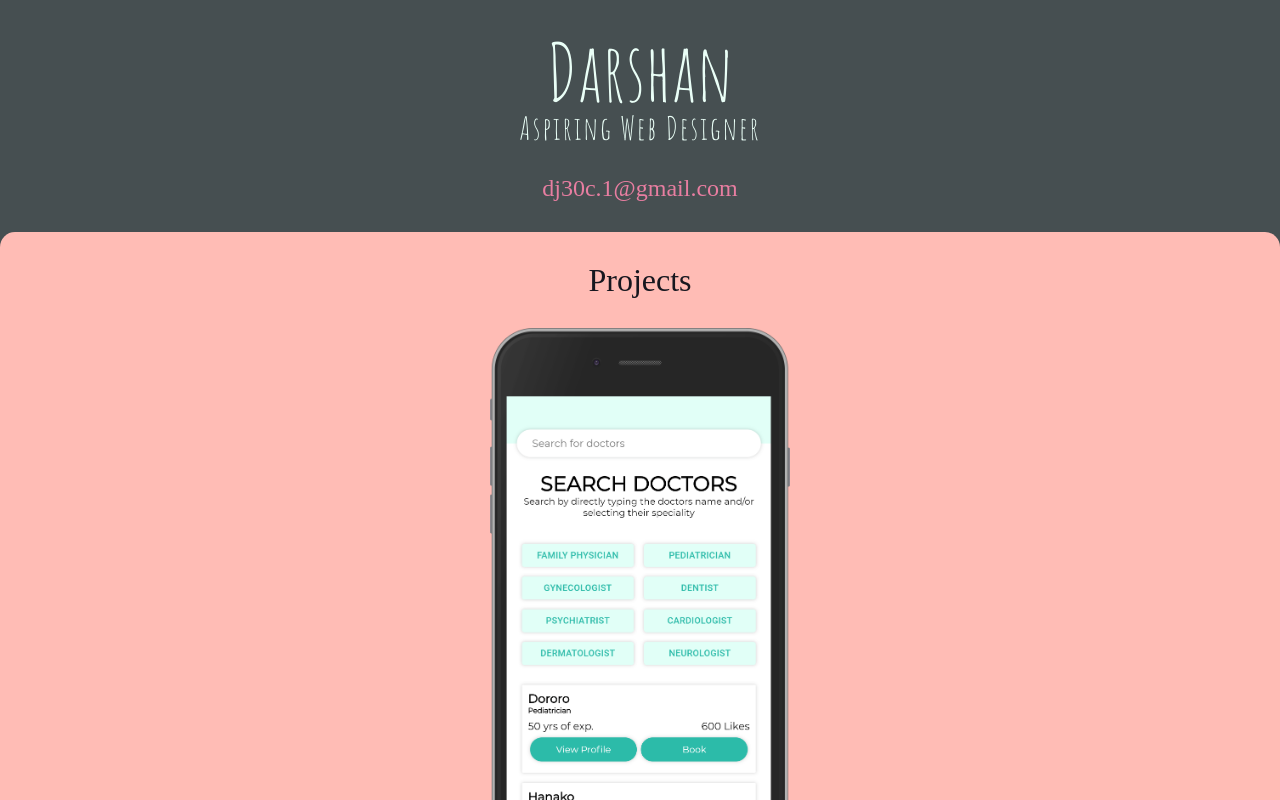
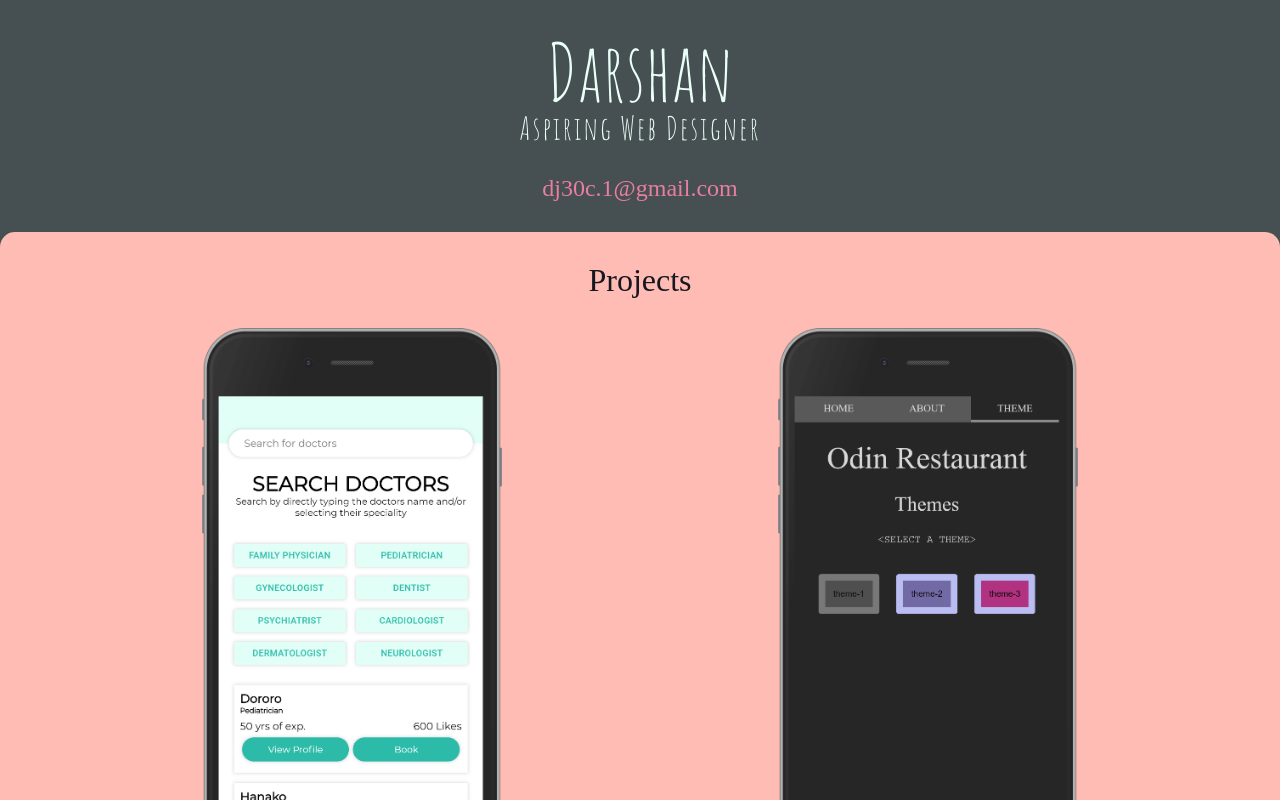
Before and after one commit to darshanjayadev/portfolio, a React (Create React App) app: page / in a window 1280 px wide. Built offline with nearby package versions, Linux system fonts and the light colour scheme; a web font is replaced by a local one.

Commit message:
Improve desktop experience

```diff
--- a/src/index.css
+++ b/src/index.css
@@ -127,11 +127,13 @@ table {
 
 .projects-list {
   display: flex;
-  flex-direction: column;
+  flex-wrap: wrap;
   align-items: center;
+  justify-content: center;
 }
 
 .project {
+  flex-basis: 100%;
   text-align: center;
   margin-bottom: 2.5em;
 }
@@ -155,6 +157,16 @@ table {
   color: var(--secondary-color-dark);
   font-size: 1.5em;
   margin: 0.5em;
+}
+
+@media only screen and (min-width: 1280px) {
+  .projects-list {
+    width: 90%;
+    margin: 0 auto;
+  }
+  .project {
+    flex-basis: 50%;
+  }
 }
 
 /* Footer */
```
